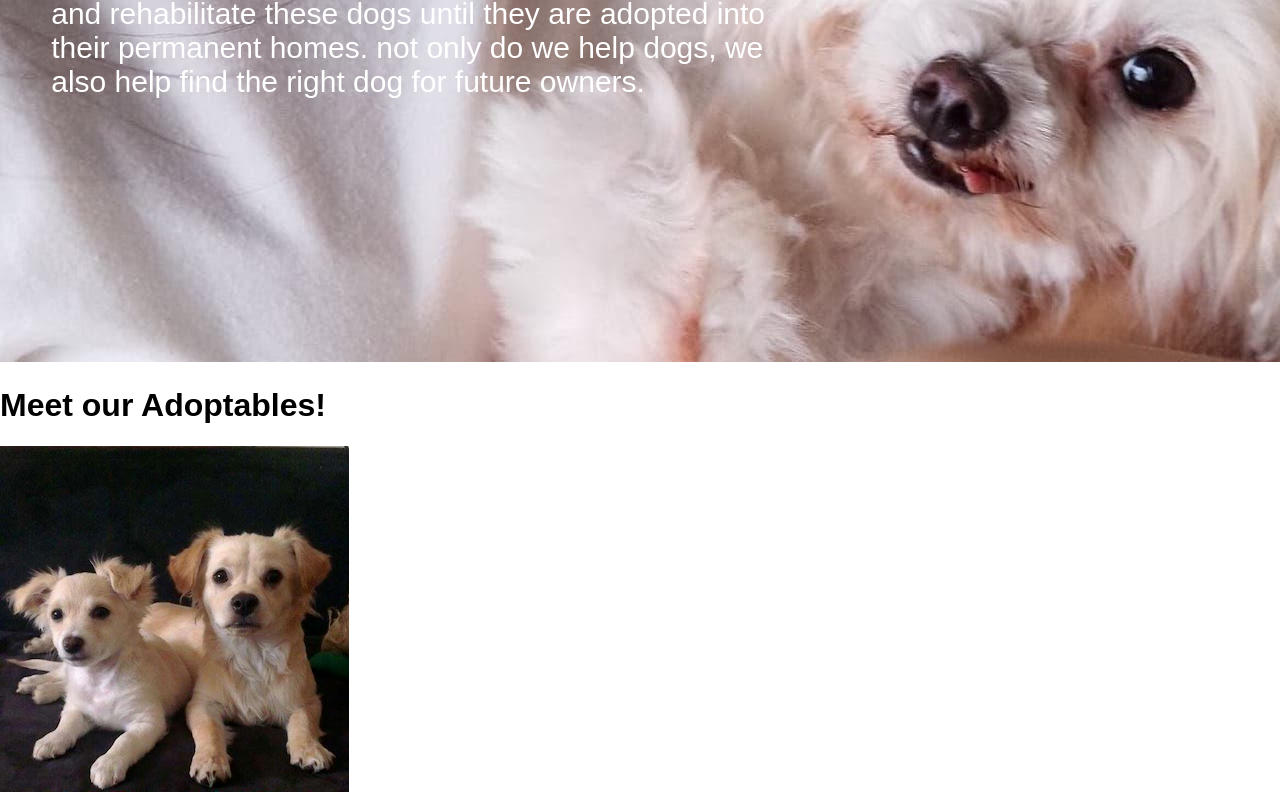
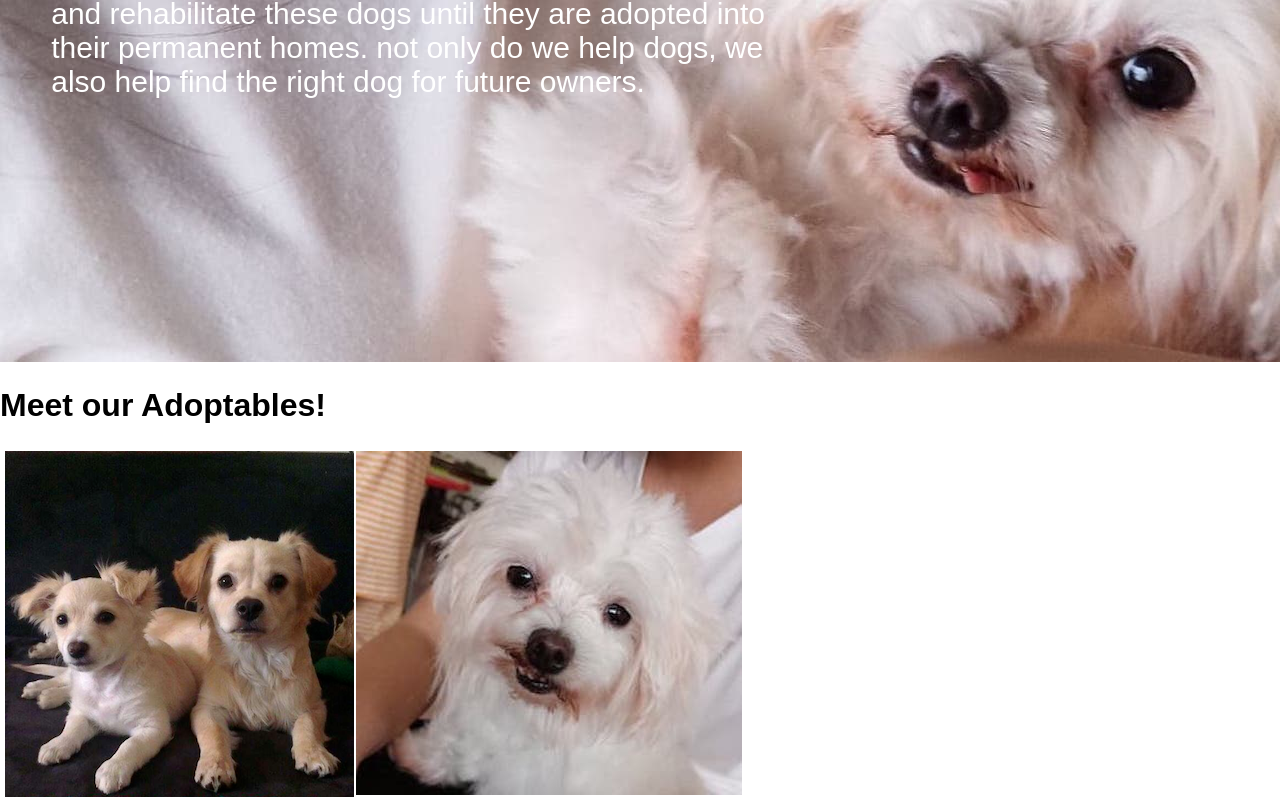
Before and after one commit to wxn06/dogAdoption, a plain HTML site: page index.html in a window 1280 px wide. Shown: the part 585-1391 px from the top of the page. Drawn offline with nearby package versions, Linux system fonts and the light colour scheme.

Commit message:
add new code

```diff
--- a/assests/css/homepage.css
+++ b/assests/css/homepage.css
@@ -81,3 +81,15 @@ nav a:hover::before{
     color: white;
     font-size: 30px;
 }
+
+.img-container {
+    float: left;
+    width: 33.33%;
+    padding: 5px;
+}
+
+.clearfix::after {
+    content: "";
+    clear: both;
+    display: table;
+}
--- a/index.html
+++ b/index.html
@@ -56,8 +56,10 @@
 				<div class="clearfix">
 					<div class="img-container">
 					<img src="assests/images/twinpuppies.png" alt="">
-				</div>
-				<div class="img-container"></div>
+					</div>
+				     <div class="img-container">
+						 <img src="assests/images/53188042_811928519179219_5789819719796129792_n.jpg" alt="">
+					 </div>
 
 
 
```
Also changed, not shown: assests/images/53188042_811928519179219_5789819719796129792_n.jpg (added), 1 other file.
